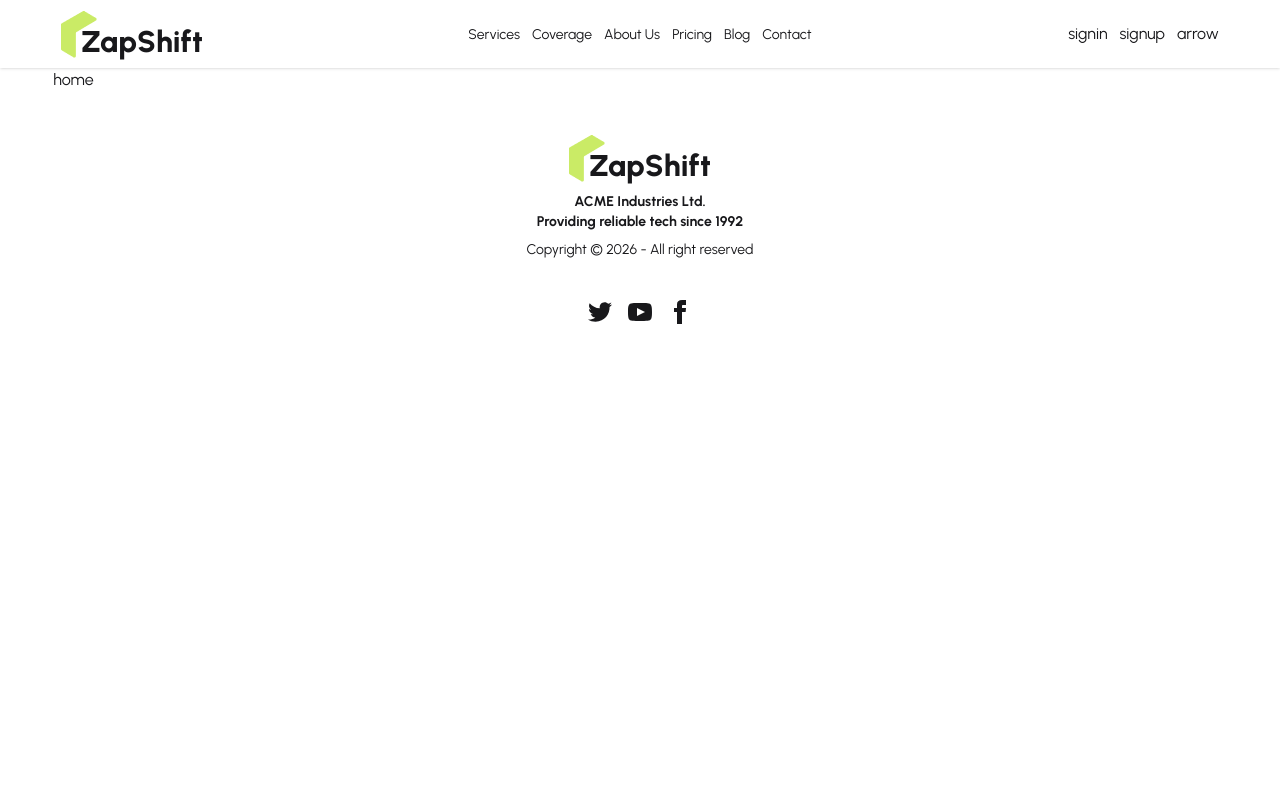
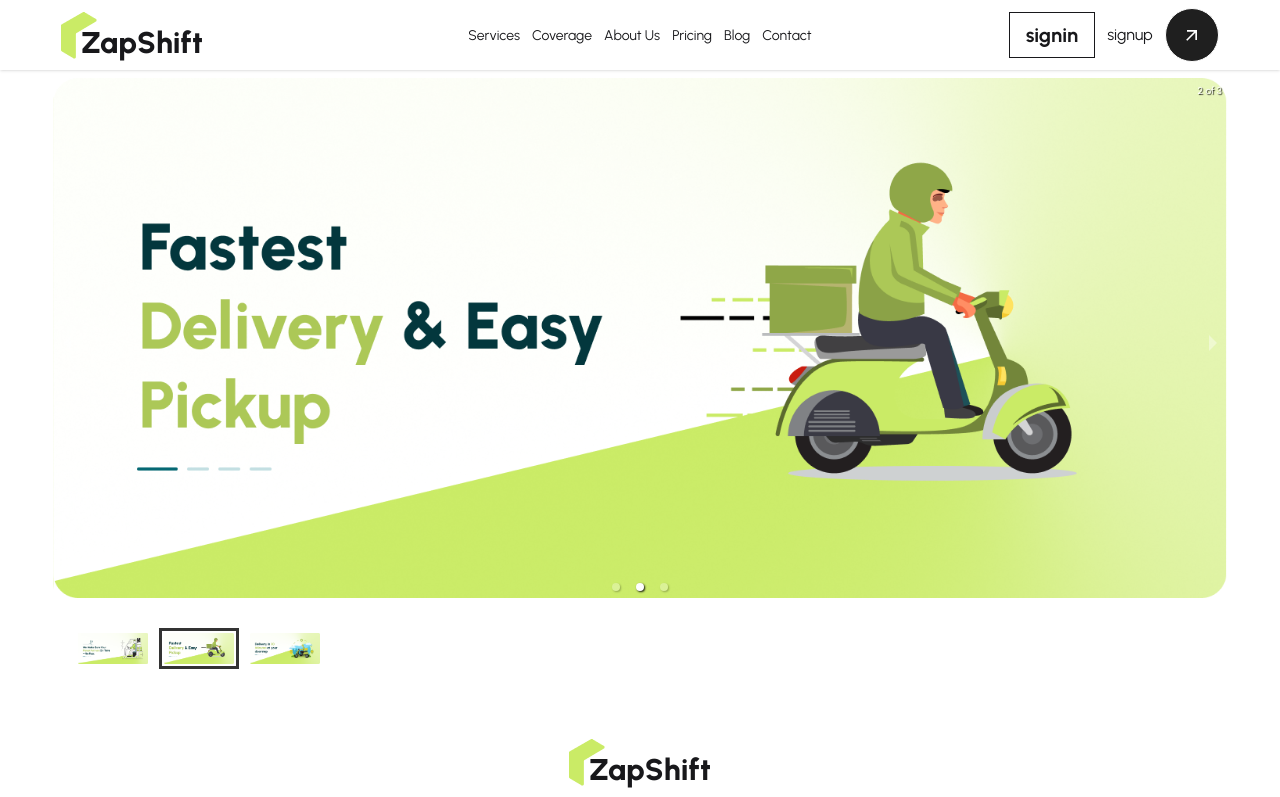
Before and after one commit to Salman472/zap-shift-project-part-1, a React (Vite) app: page / in a window 1280 px wide. Shown: the top 797 px of the page. Built offline with nearby package versions, Linux system fonts and the light colour scheme.

Commit message:
home banner added

```diff
--- a/package.json
+++ b/package.json
@@ -14,6 +14,8 @@
     "daisyui": "^5.5.19",
     "react": "^19.2.4",
     "react-dom": "^19.2.4",
+    "react-icons": "^5.6.0",
+    "react-responsive-carousel": "^3.2.23",
     "react-router": "^7.13.1",
     "tailwindcss": "^4.2.1"
   },
--- a/src/components/buttons/Arrow.jsx
+++ b/src/components/buttons/Arrow.jsx
@@ -1,9 +1,10 @@
 import React from 'react';
+import { MdArrowOutward } from 'react-icons/md';
 
 const Arrow = () => {
     return (
-        <div>
-            arrow
+        <div className=' rounded-full p-4 border bg-[#1F1F1F] text-white text-xl font-bold'>
+            <MdArrowOutward />
         </div>
     );
 };
--- a/src/components/buttons/SignIn.jsx
+++ b/src/components/buttons/SignIn.jsx
@@ -2,7 +2,7 @@ import React from 'react';
 
 const SignIn = () => {
     return (
-        <div>
+        <div className='btns '>
             signin
         </div>
     );
--- a/src/index.css
+++ b/src/index.css
@@ -12,8 +12,9 @@
  @plugin "daisyui/theme" {
   name: "light";
   default: true;
-  --color-primary: blue;
-  --color-secondary: teal;
+  --color-primary: #CAEB66;
+  --color-secondary: #03373D;
+
 }
 
 
@@ -26,4 +27,9 @@ body{
 }
 
 
+
 /* button style */
+
+.btns{
+  @apply border py-2 px-4 text-xl font-bold
+}
--- a/src/layout/RootLayout.jsx
+++ b/src/layout/RootLayout.jsx
@@ -5,7 +5,7 @@ import Footer from '../pages/shared/Footer/Footer';
 
 const RootLayout = () => {
     return (
-        <div className=''>
+        <div className='space-y-2'>
             <header><Navbar/></header>
             <main className='max-w-11/12 mx-auto'><Outlet/></main>
             <footer className='max-w-11/12 mx-auto'><Footer/></footer>
--- /dev/null
+++ b/src/pages/home/Banner/Banner.jsx
@@ -0,0 +1,30 @@
+import React from 'react';
+import "react-responsive-carousel/lib/styles/carousel.min.css"; // requires a loader
+import bannerImage1 from '../../../assets/banner/banner1.png'
+import bannerImage2 from '../../../assets/banner/banner2.png'
+import bannerImage3 from '../../../assets/banner/banner3.png'
+import { Carousel } from 'react-responsive-carousel';
+const Banner = () => {
+    return (
+        <div>
+            <Carousel autoPlay={true} infiniteLoop={true} >
+                <div>
+                    <img src={bannerImage1} />
+
+                </div>
+                <div>
+                    <img src={bannerImage2} />
+
+                </div>
+                <div>
+                    <img src={bannerImage3} />
+
+                </div>
+
+
+            </Carousel>
+        </div>
+    );
+};
+
+export default Banner;
--- a/src/pages/home/Home/Home.jsx
+++ b/src/pages/home/Home/Home.jsx
@@ -1,9 +1,10 @@
 import React from 'react';
+import Banner from '../Banner/Banner';
 
 const Home = () => {
     return (
         <div>
-            <h1>home</h1>
+            <Banner/>
         </div>
     );
 };
```
Also changed, not shown: 1 other file (tests, documents, lock files or other folders).
